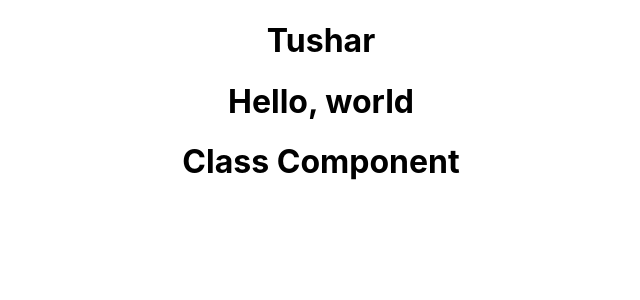
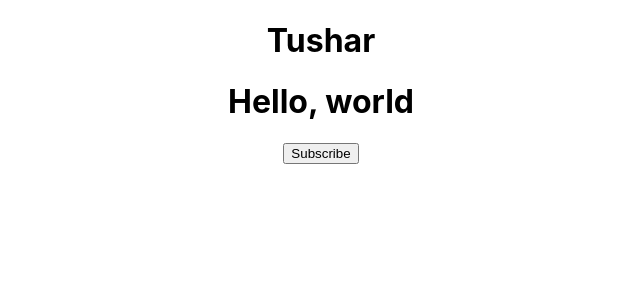
Before and after one commit to tusharkawsar/react-hello-world, a React (Create React App) app in the folder hello-world/: page / in a window 1280 px wide. Shown: the top 300 px of the page, without its empty margins (319-959 px from the left). Built offline with nearby package versions, Linux system fonts and the light colour scheme.

Commit message:
Added State component to understant state interactions

```diff
--- a/hello-world/src/App.js
+++ b/hello-world/src/App.js
@@ -2,13 +2,15 @@ import logo from "./logo.svg";
 import "./App.css";
 import Greet from "components/Greet";
 import WelcomeClass from "components/WelcomeClass";
+import State from "components/State";
 
 function App() {
     return (
         <div className="App">
             <h1>Tushar</h1>
-            <Greet></Greet>
-            <WelcomeClass></WelcomeClass>
+            <State />
+            {/* <Greet></Greet>
+            <WelcomeClass></WelcomeClass> */}
 
             {/* <header className="App-header">
                 <img
--- /dev/null
+++ b/hello-world/src/components/State.js
@@ -0,0 +1,31 @@
+import React, { Component } from "react";
+
+class State extends Component {
+    constructor() {
+        super();
+        this.state = { message: "Hello, world" };
+    }
+
+    changeMessage() {
+        this.setState({
+            message: "Thank you for subscribing",
+        });
+    }
+
+    render() {
+        return (
+            <div>
+                <h1>{this.state.message}</h1>
+                <button
+                    onClick={() =>
+                        this.changeMessage()
+                    }
+                >
+                    Subscribe
+                </button>
+            </div>
+        );
+    }
+}
+
+export default State;
```
Also changed, not shown: 1 other file (tests, documents, lock files or other folders).
